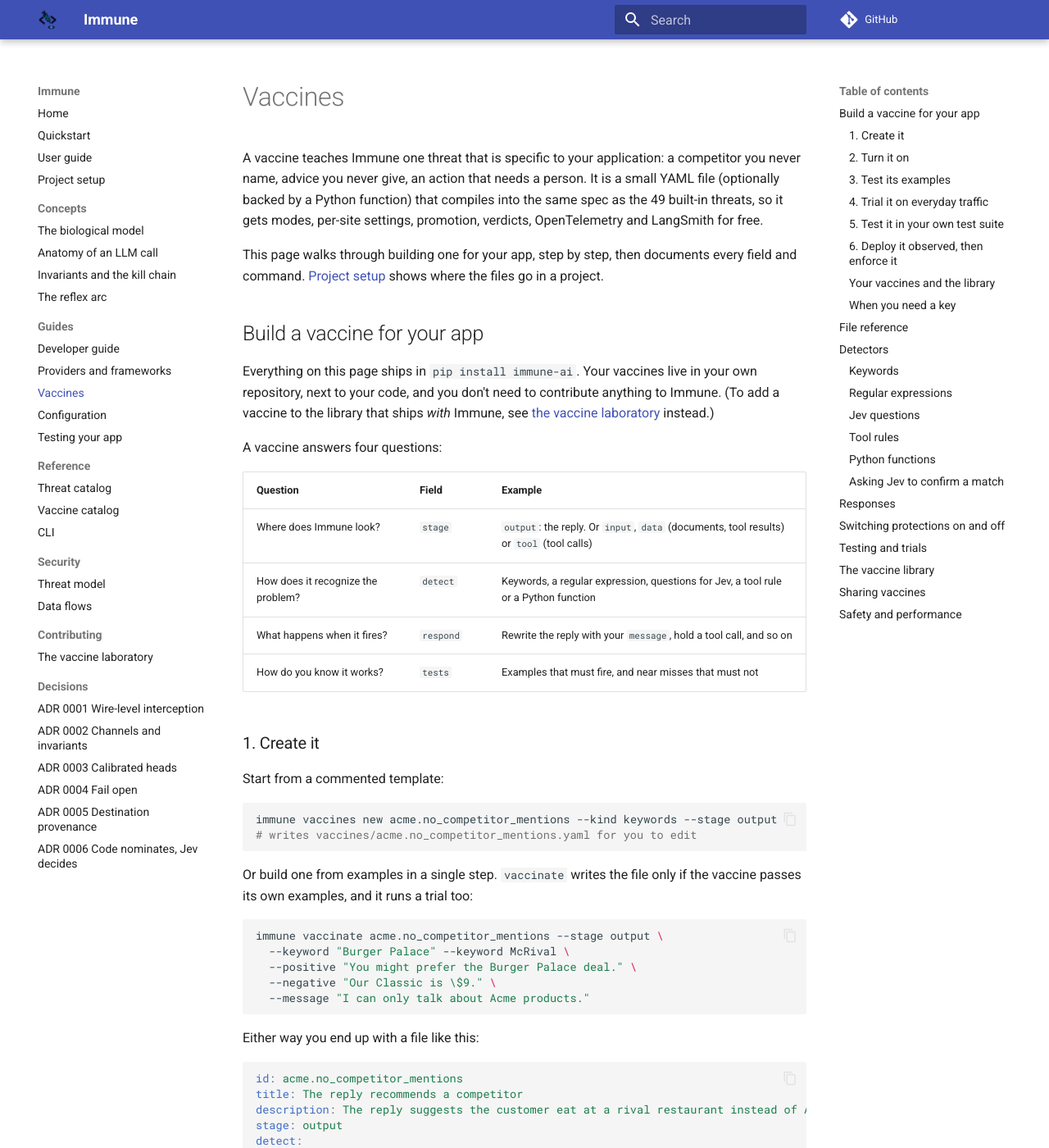
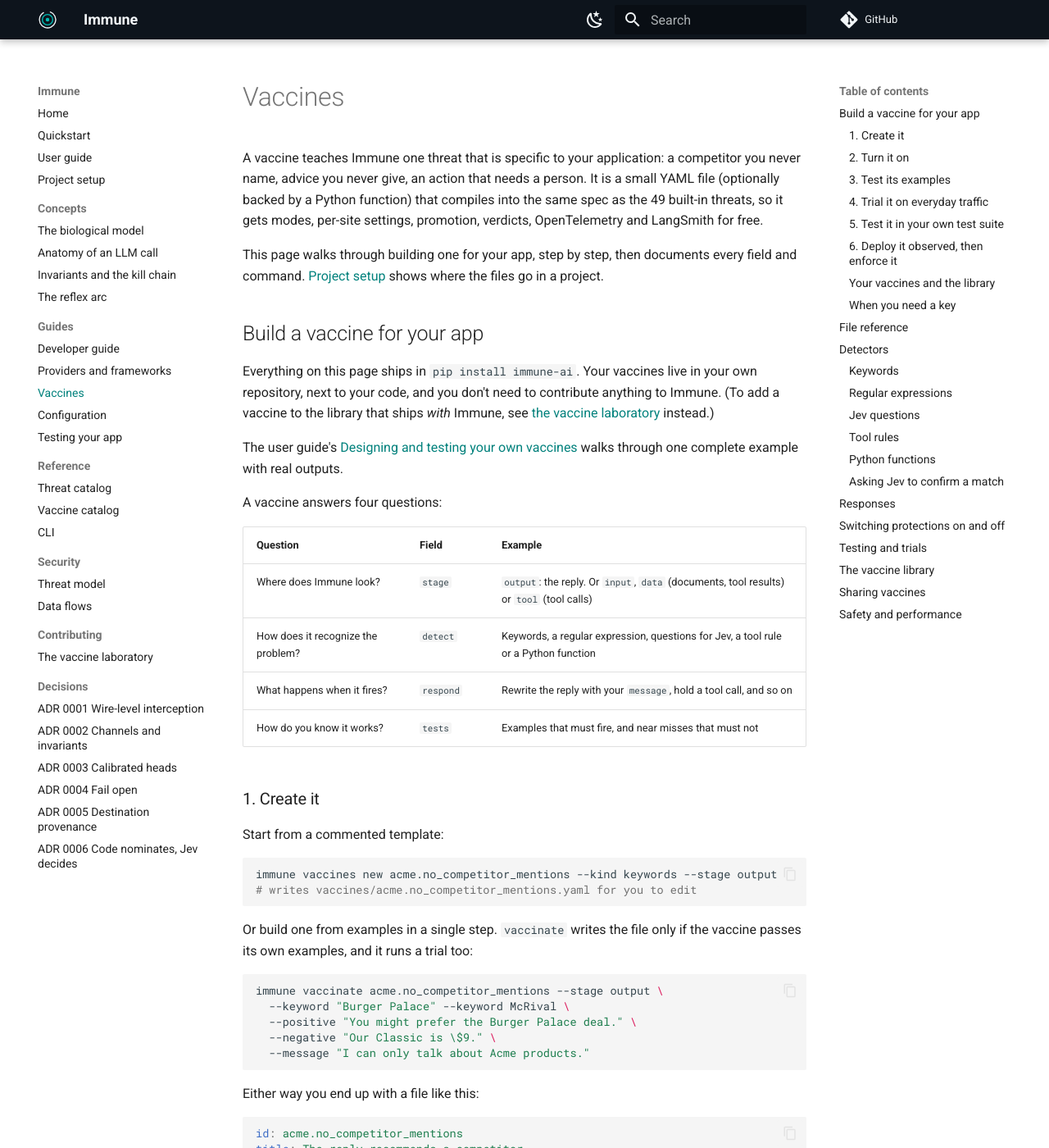
Before and after one commit to schwarzschlyle/immune, an MkDocs documentation site: the page built from docs/guides/vaccines.md, in a window 1280 px wide and 1400 px high. Shown: the whole window at 82% size. Built offline with MkDocs 1.6.1 and Material for MkDocs 9.7.7, drawn with Linux system fonts in a browser that asks for light colours; comment, search, counter and statistics services are not loaded.

Commit message:
docs: the new brand across README, docs and the user guide; the vaccine design guide (#19)

```diff
--- a/docs/guides/vaccines.md
+++ b/docs/guides/vaccines.md
@@ -13,6 +13,9 @@ This page walks through building one for your app, step by step, then documents
 Everything on this page ships in `pip install immune-ai`. Your vaccines live in your own repository, next to your
 code, and you don't need to contribute anything to Immune. (To add a vaccine to the library that ships *with* Immune,
 see [the vaccine laboratory](../contributing/vaccine-laboratory.md) instead.)
+
+The user guide's [Designing and testing your own vaccines](https://immune-user-guide.vercel.app/#/12b_designing_vaccines)
+walks through one complete example with real outputs.
 
 A vaccine answers four questions:
 
--- /dev/null
+++ b/docs/stylesheets/brand.css
@@ -0,0 +1,21 @@
+/* Immune's brand colors: navy #0D141C and teal #00BBB4. */
+:root,
+[data-md-color-scheme="default"],
+[data-md-color-scheme="slate"] {
+  --md-primary-fg-color: #0d141c;
+  --md-primary-fg-color--light: #1c2a36;
+  --md-primary-fg-color--dark: #070b0f;
+  --md-primary-bg-color: #f2f6f8;
+  --md-primary-bg-color--light: #f2f6f8b3;
+  --md-accent-fg-color: #00bbb4;
+  --md-accent-fg-color--transparent: #00bbb41a;
+}
+
+[data-md-color-scheme="default"] {
+  --md-typeset-a-color: #00817c;
+}
+
+[data-md-color-scheme="slate"] {
+  --md-default-bg-color: #0d1117;
+  --md-typeset-a-color: #3dd6cf;
+}
--- a/mkdocs.yml
+++ b/mkdocs.yml
@@ -3,9 +3,21 @@ site_description: A general immune system for LLM applications.
 repo_url: https://github.com/schwarzschlyle/immune
 theme:
   name: material
-  logo: assets/immune-logo.png
+  logo: assets/immune-logo-dark.svg      # the light ring reads on the navy header in both schemes
   favicon: assets/favicon.png
+  palette:
+    - media: "(prefers-color-scheme: light)"
+      scheme: default
+      primary: custom
+      accent: custom
+      toggle: {icon: material/weather-night, name: Switch to dark mode}
+    - media: "(prefers-color-scheme: dark)"
+      scheme: slate
+      primary: custom
+      accent: custom
+      toggle: {icon: material/weather-sunny, name: Switch to light mode}
   features: [navigation.sections, content.code.copy]
+extra_css: [stylesheets/brand.css]
 nav:
   - Home: index.md
   - Quickstart: quickstart.md
```
Also changed, not shown: CHANGELOG.md (+3 -1 lines), README.md (+4 -6 lines), notebooks/user_guide/README.md (+9 -0 lines), docs/assets/favicon.png, docs/assets/favicon.svg (added), docs/assets/immune-logo-dark.png, docs/assets/immune-logo-dark.svg (added), docs/assets/immune-logo-horizontal-dark.png (added), docs/assets/immune-logo-horizontal-dark.svg (added), docs/assets/immune-logo-horizontal.png (added), docs/assets/immune-logo-horizontal.svg (added), docs/assets/immune-logo.png, docs/assets/immune-logo.svg (added), docs/assets/social-preview.png (added), 2 other files.
